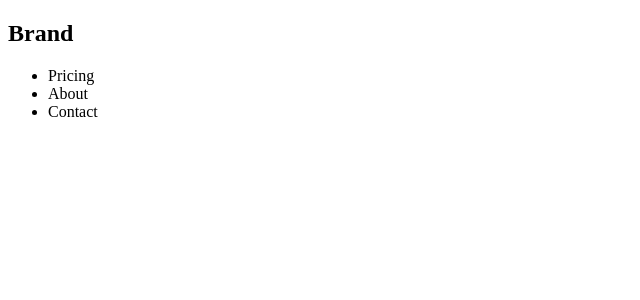
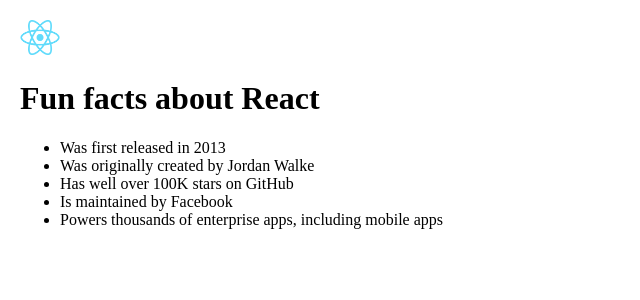
Before and after one commit to robsassack/react-static-page, a React (Create React App) app: page / in a window 1280 px wide. Shown: the top 300 px of the page, without its empty margins (0-640 px from the left). Built offline with nearby package versions, Linux system fonts and the light colour scheme.

Commit message:
Added unstyled facts content

```diff
--- a/src/App.css
+++ b/src/App.css
@@ -0,0 +1,4 @@
+html, body {
+  margin: 0;
+  padding: 10px;
+}
--- a/src/App.js
+++ b/src/App.js
@@ -1,19 +1,18 @@
-import './App.css';
-
-const navbar = (
-  <nav>
-    <h1>Brand</h1>
-    <ul>
-      <li>Pricing</li>
-      <li>About</li>
-      <li>Contact</li>
-    </ul>
-  </nav>
-)
+import "./App.css";
 
 function App() {
   return (
-    navbar
+    <div>
+      <img src='./react-logo.png' alt='React logo' width='40px' />
+      <h1>Fun facts about React</h1>
+      <ul>
+        <li>Was first released in 2013</li>
+        <li>Was originally created by Jordan Walke</li>
+        <li>Has well over 100K stars on GitHub</li>
+        <li>Is maintained by Facebook</li>
+        <li>Powers thousands of enterprise apps, including mobile apps</li>
+      </ul>
+    </div>
   );
 }
 
```
Also changed, not shown: public/react-logo.png (added).
